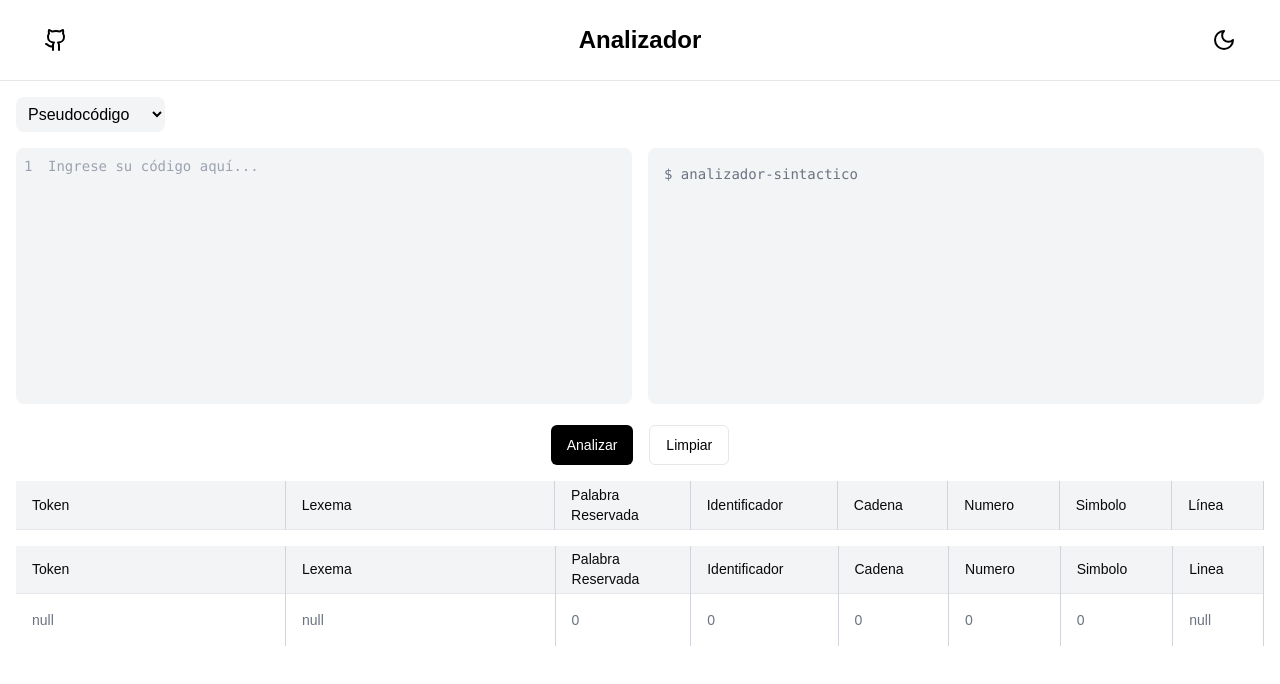
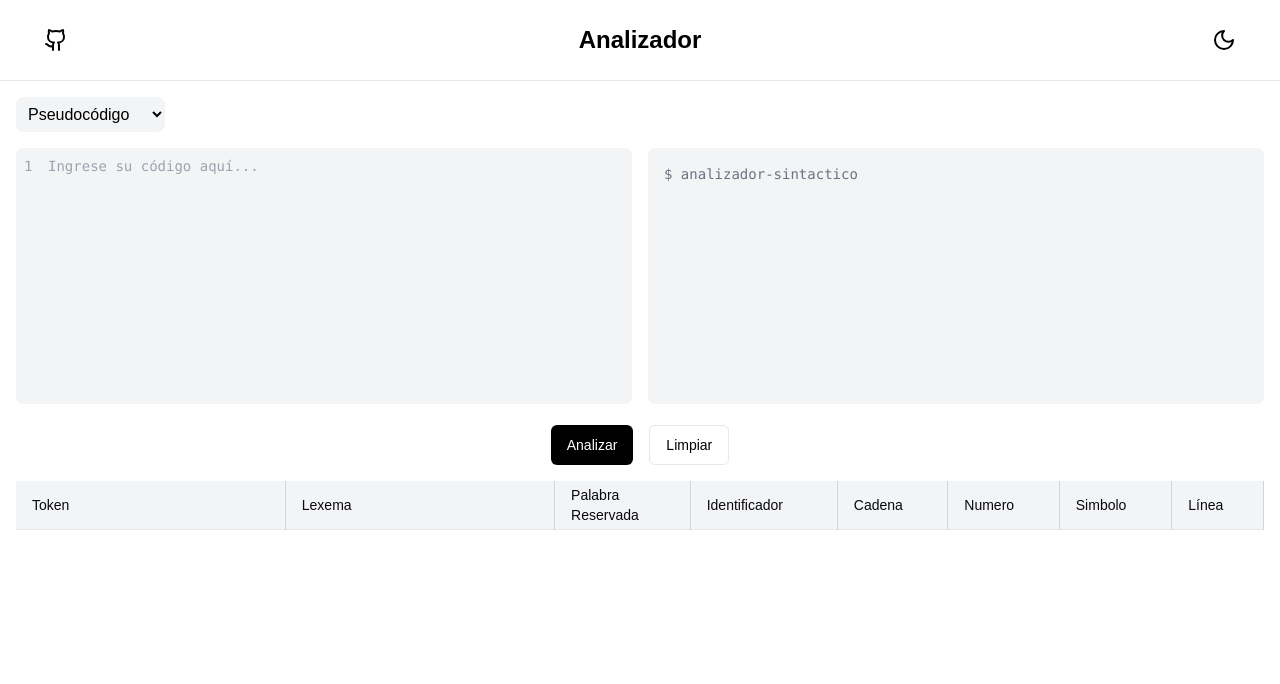
Before and after one commit to FdevMX/Analizador-Sintactico-v2, a Next.js app in the folder frontend/: page / in a window 1280 px wide. Shown: the top 684 px of the page. Built offline with nearby package versions, Linux system fonts and the light colour scheme.

Commit message:
style(frontend): count will be displayed after analyzing

```diff
--- a/frontend/src/app/page.tsx
+++ b/frontend/src/app/page.tsx
@@ -24,7 +24,7 @@ interface Repeticiones {
   simbolo: number;
 }
 
-const TokenTable: React.FC<{ tokens: Token[], repeticiones: Repeticiones }> = ({ tokens, repeticiones }) => (
+const TokenTable: React.FC<{ tokens: Token[], repeticiones: Repeticiones, showMiniTable: boolean  }> = ({ tokens, repeticiones, showMiniTable }) => (
   <div>
     <div className="mb-4">
       <Table>
@@ -58,6 +58,7 @@ const TokenTable: React.FC<{ tokens: Token[], repeticiones: Repeticiones }> = ({
     </div>
 
     {/* Mini tabla para mostrar las cantidades */}
+    {showMiniTable && (
       <div>
         <Table>
           <TableHeader>
@@ -86,6 +87,7 @@ const TokenTable: React.FC<{ tokens: Token[], repeticiones: Repeticiones }> = ({
           </TableBody>
         </Table>
       </div>
+    )}
   </div>
 );
 
@@ -96,6 +98,7 @@ const CodeAnalyzerComponent: React.FC = () => {
   const [tokens, setTokens] = useState<Token[]>([]);
   const [repeticiones, setRepeticiones] = useState<Repeticiones>({ wordReserv: 0, identifier: 0, cadena: 0, numero: 0, simbolo: 0 });
   const [language, setLanguage] = useState('pseudocode');
+  const [showMiniTable, setShowMiniTable] = useState(false);
   const textareaRef = useRef<HTMLTextAreaElement>(null);
   const lineNumbersRef = useRef<HTMLDivElement>(null);
 
@@ -156,6 +159,7 @@ const CodeAnalyzerComponent: React.FC = () => {
       setTokens(data.tokens);
       setRepeticiones(contarRepeticiones(data.tokens));
       setOutput(data.errors.join('\n') || 'No se encontraron errores');
+      setShowMiniTable(true);
     } catch (error) {
       console.error('Error:', error);
       setOutput('Error al analizar el código');
@@ -167,6 +171,7 @@ const CodeAnalyzerComponent: React.FC = () => {
     setOutput('');
     setTokens([]);
     setRepeticiones({ wordReserv: 0, identifier: 0, cadena: 0, numero: 0, simbolo: 0 });
+    setShowMiniTable(false);
   };
 
   return (
@@ -233,7 +238,7 @@ const CodeAnalyzerComponent: React.FC = () => {
           <Button variant="outline" onClick={clearAll}>Limpiar</Button>
         </div>
 
-        <TokenTable tokens={tokens} repeticiones={repeticiones} />
+        <TokenTable tokens={tokens} repeticiones={repeticiones} showMiniTable={showMiniTable} />
       </main>
     </div>
   );
```
Lines whose indentation alone changed are shown as unchanged.
